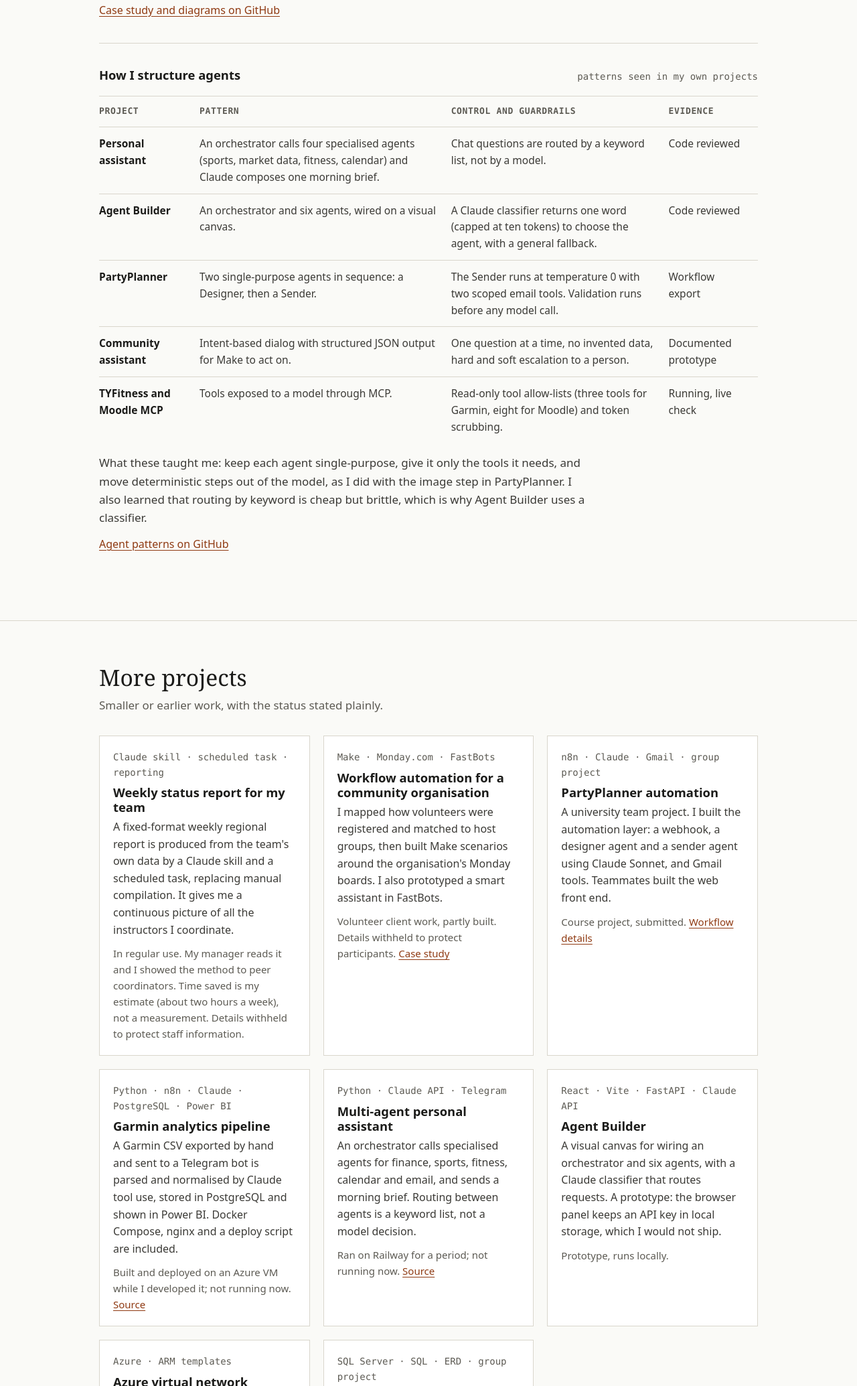
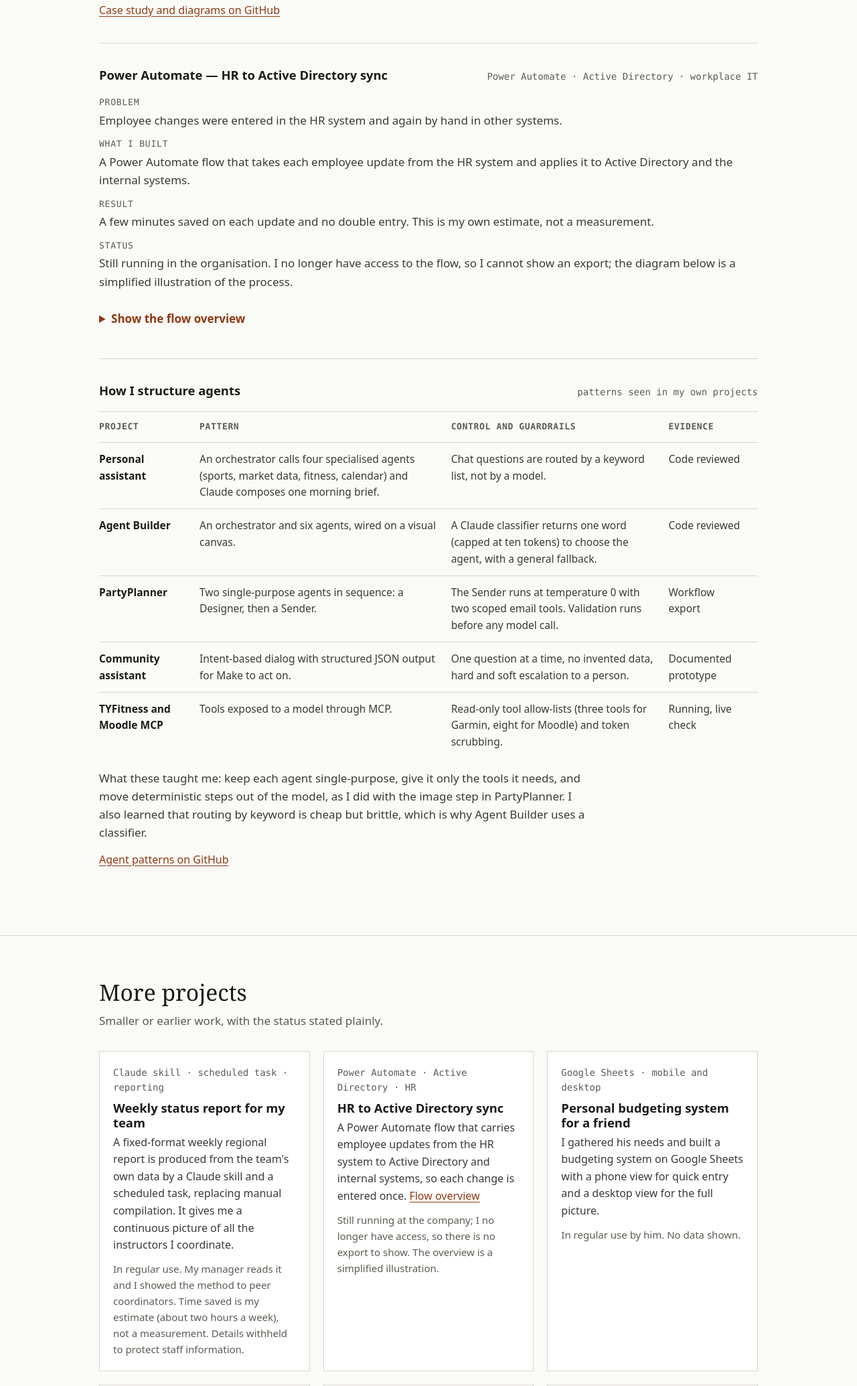
Before and after one commit to TalYanai/TalYanai.github.io, a plain HTML site: page index.html in a window 1280 px wide. Shown: the part 6046-8115 px from the top of the page at 67% size. Drawn offline with Linux system fonts and the light colour scheme.

Commit message:
Add Plasson HR sync, friend budgeting project and reserve role details
Co-Authored-By: Claude Sonnet 5.5 <noreply@anthropic.com>

```diff
--- a/index.html
+++ b/index.html
@@ -581,6 +581,36 @@
           <p class="links"><a href="https://github.com/TalYanai/AI_AGENTS">Case study and diagrams on GitHub</a></p>
         </article>
 
+        <article class="case" id="automation-hr" aria-labelledby="a5">
+          <div class="case-head">
+            <h3 id="a5">Power Automate — HR to Active Directory sync</h3>
+            <span class="tag">Power Automate · Active Directory · workplace IT</span>
+          </div>
+          <dl class="facts">
+            <div><dt>Problem</dt><dd>Employee changes were entered in the HR system and again by hand in other systems.</dd></div>
+            <div><dt>What I built</dt><dd>A Power Automate flow that takes each employee update from the HR system and applies it to Active Directory and the internal systems.</dd></div>
+            <div><dt>Result</dt><dd>A few minutes saved on each update and no double entry. This is my own estimate, not a measurement.</dd></div>
+            <div><dt>Status</dt><dd>Still running in the organisation. I no longer have access to the flow, so I cannot show an export; the diagram below is a simplified illustration of the process.</dd></div>
+          </dl>
+          <details class="flow">
+            <summary>Show the flow overview</summary>
+            <figure class="diagram" tabindex="0">
+              <svg viewBox="0 0 520 330" role="img" aria-labelledby="d5t d5d">
+                <title id="d5t">HR to Active Directory sync (illustrative)</title>
+                <desc id="d5d">An employee update in the HR system starts a Power Automate flow, which updates Active Directory and internal systems.</desc>
+                <rect class="box" x="150" y="12" width="220" height="56" rx="6"/><text class="lbl" x="260" y="38" text-anchor="middle">HR system</text><text class="sub" x="260" y="56" text-anchor="middle">employee update</text>
+                <path class="arr" d="M260 68 V110"/>
+                <rect class="box" x="150" y="110" width="220" height="56" rx="6"/><text class="lbl" x="260" y="136" text-anchor="middle">Power Automate flow</text><text class="sub" x="260" y="154" text-anchor="middle">runs on each update</text>
+                <path class="arr" d="M200 166 V220"/><path class="arr" d="M320 166 V220"/>
+                <rect class="store" x="70" y="220" width="200" height="56" rx="6"/><text class="lbl" x="170" y="246" text-anchor="middle">Active Directory</text><text class="sub" x="170" y="264" text-anchor="middle">user record updated</text>
+                <rect class="store" x="290" y="220" width="190" height="56" rx="6"/><text class="lbl" x="385" y="246" text-anchor="middle">Internal systems</text><text class="sub" x="385" y="264" text-anchor="middle">same data, entered once</text>
+                <text class="sub" x="8" y="316">Simplified illustration, not an export of the original flow.</text>
+              </svg>
+              <figcaption>Illustration of the process, not the original flow.</figcaption>
+            </figure>
+          </details>
+        </article>
+
         <article class="case" aria-labelledby="a4">
           <div class="case-head">
             <h3 id="a4">How I structure agents</h3>
@@ -614,6 +644,18 @@
             <h3>Weekly status report for my team</h3>
             <p>A fixed-format weekly regional report is produced from the team's own data by a Claude skill and a scheduled task, replacing manual compilation. It gives me a continuous picture of all the instructors I coordinate.</p>
             <p class="status">In regular use. My manager reads it and I showed the method to peer coordinators. Time saved is my estimate (about two hours a week), not a measurement. Details withheld to protect staff information.</p>
+          </article>
+          <article class="card">
+            <span class="tag">Power Automate · Active Directory · HR</span>
+            <h3>HR to Active Directory sync</h3>
+            <p>A Power Automate flow that carries employee updates from the HR system to Active Directory and internal systems, so each change is entered once. <a href="#automation-hr">Flow overview</a></p>
+            <p class="status">Still running at the company; I no longer have access, so there is no export to show. The overview is a simplified illustration.</p>
+          </article>
+          <article class="card">
+            <span class="tag">Google Sheets · mobile and desktop</span>
+            <h3>Personal budgeting system for a friend</h3>
+            <p>I gathered his needs and built a budgeting system on Google Sheets with a phone view for quick entry and a desktop view for the full picture.</p>
+            <p class="status">In regular use by him. No data shown.</p>
           </article>
           <article class="card">
             <span class="tag">Make · Monday.com · FastBots</span>
@@ -683,14 +725,15 @@
               <ul>
                 <li>User support across hardware, software and networks, handling most tickets without escalation.</li>
                 <li>Monitoring of systems and networks; installing and configuring equipment and software.</li>
+                <li>Built a Power Automate flow that syncs employee updates from the HR system to Active Directory and internal systems, removing double entry and saving a few minutes on each update. It is still running in the organisation; I no longer have access to it.</li>
               </ul>
             </div>
           </div>
           <div class="job">
             <div class="when">2023 – present</div>
             <div>
-              <h3>Reserve officer, operations · Israel Defense Forces</h3>
-              <ul><li>Planning and running battalion-level operations: coordination, logistics and ongoing synchronisation across teams.</li></ul>
+              <h3>Reserve operations officer (Captain) · Israel Defense Forces</h3>
+              <ul><li>Planning and running complex battalion-level operations for about 450 people: operational planning, logistics and ongoing synchronisation.</li></ul>
             </div>
           </div>
           <div class="job">
```
Also changed, not shown: 1 other file.
